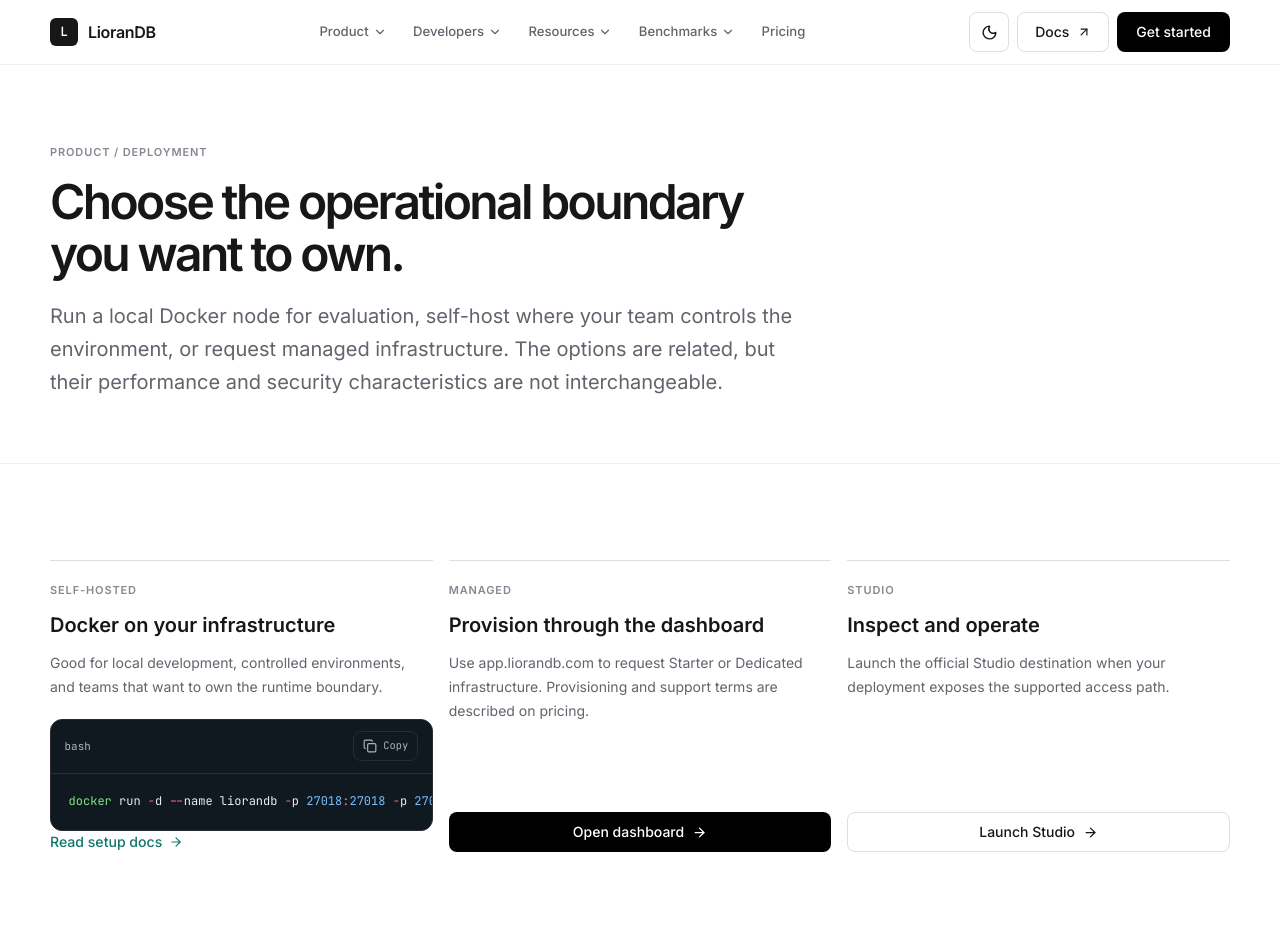
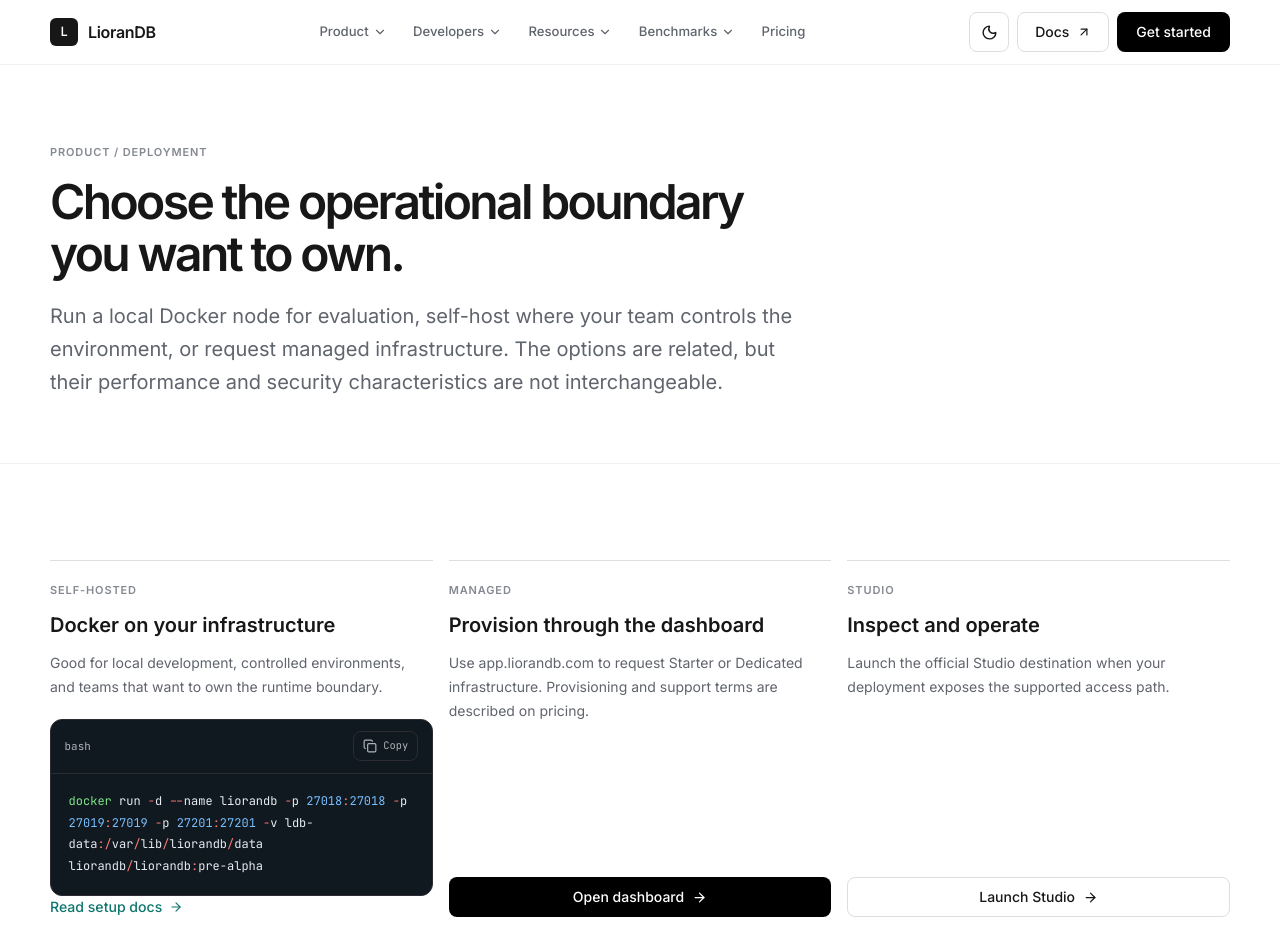
Before and after one commit to UltronTheAI/liorandb.com, a Next.js app: page /deployment in a window 1280 px wide. Shown: the top 952 px of the page. Built offline with nearby package versions, Linux system fonts and the light colour scheme.

Commit message:
feat: improve code block styling for better readability; remove unnecessary overflow handling in license page

```diff
--- a/app/globals.css
+++ b/app/globals.css
@@ -117,7 +117,7 @@
 .terminal-surface { min-width: 0; max-width: 100%; border: 1px solid var(--color-code-border); border-radius: var(--radius-lg); background: var(--color-code); color: var(--color-on-dark); }
 .terminal-surface__header { display: flex; min-width: 0; align-items: center; justify-content: space-between; gap: .75rem; border-bottom: 1px solid var(--color-code-border); padding: .8rem 1rem; color: var(--color-on-dark-soft); font-family: var(--font-code); font-size: .7rem; }
 .terminal-surface__label { min-width: 0; overflow-wrap: anywhere; }
-.terminal-surface__body { max-width: 100%; margin: 0; overflow-x: auto; padding: 1.35rem; font-family: var(--font-code); font-size: .75rem; line-height: 1.8; scrollbar-color: #69727c var(--color-code); scrollbar-width: thin; white-space: pre; }
+.terminal-surface__body { width: 100%; max-width: 100%; height: auto; max-height: none; margin: 0; overflow: visible; padding: 1.35rem; font-family: var(--font-code); font-size: .75rem; line-height: 1.8; white-space: pre-wrap; overflow-wrap: anywhere; word-break: break-word; }
 .display-mega, .display-xl, .display-lg, .display-md { color: var(--color-ink); font-weight: 600; letter-spacing: -.055em; line-height: 1.08; }
 .display-mega { font-size: clamp(2rem, 5vw, 4rem); }
 .display-xl { font-size: clamp(2rem, 4vw, 3rem); }
@@ -150,8 +150,8 @@
 .code-surface__label { min-width: 0; overflow-wrap: anywhere; }
 .copy-button { height: 1.9rem; border-color: var(--color-hairline-dark); background: transparent; color: var(--color-on-dark-soft); padding: 0 .55rem; font-family: var(--font-code); font-size: .65rem; }
 .copy-button:hover { border-color: var(--color-on-dark-soft); color: var(--color-on-dark); }
-.code-surface__body { max-width: 100%; margin: 0; overflow-x: auto; padding: 1.1rem; font-family: var(--font-code); font-size: .75rem; line-height: 1.8; scrollbar-color: #69727c var(--color-code); scrollbar-width: thin; white-space: pre; }
-.code-surface__body code { display: block; min-width: max-content; }
+.code-surface__body { width: 100%; max-width: 100%; height: auto; max-height: none; margin: 0; overflow: visible; padding: 1.1rem; font-family: var(--font-code); font-size: .75rem; line-height: 1.8; white-space: pre-wrap; overflow-wrap: anywhere; word-break: break-word; }
+.code-surface__body code { display: block; min-width: 0; max-width: 100%; white-space: inherit; overflow-wrap: inherit; word-break: inherit; }
 .syntax-comment { color: #8b949e; }
 .syntax-constant, .syntax-number { color: #79c0ff; }
 .syntax-function { color: #d2a8ff; }
@@ -162,8 +162,7 @@
 .syntax-variable { color: #ffa657; }
 .syntax-command { color: #7ee787; }
 .syntax-plain { color: #e6edf3; }
-.code-block { border: 1px solid var(--color-code-border); border-radius: var(--radius-lg); background: var(--color-code); color: var(--color-on-dark); font-family: var(--font-code); }
-.code-scroll { scrollbar-color: #555 var(--color-code); scrollbar-width: thin; }
+.code-block { width: 100%; max-width: 100%; height: auto; max-height: none; overflow: visible; border: 1px solid var(--color-code-border); border-radius: var(--radius-lg); background: var(--color-code); color: var(--color-on-dark); font-family: var(--font-code); white-space: pre-wrap; overflow-wrap: anywhere; word-break: break-word; }
 .architecture-diagram { border-left: 1px solid var(--color-hairline-strong); padding-left: 1.35rem; }
 .architecture-step { position: relative; display: grid; grid-template-columns: 2.2rem 1fr; gap: .9rem; padding-bottom: 2rem; }
 .architecture-step:last-child { padding-bottom: 0; }
--- a/app/license/page.tsx
+++ b/app/license/page.tsx
@@ -54,7 +54,7 @@
       title="LioranDB License"
       intro="These are the current licensing terms for LioranDB, including the non-commercial usage grant and the additional product-specific restrictions you provided."
     >
-      <pre className="code-block code-scroll overflow-x-auto whitespace-pre-wrap p-5 font-mono text-sm leading-7">
+      <pre className="code-block p-5 font-mono text-sm leading-7">
         {licenseText}
       </pre>
     </LegalPage>
```
